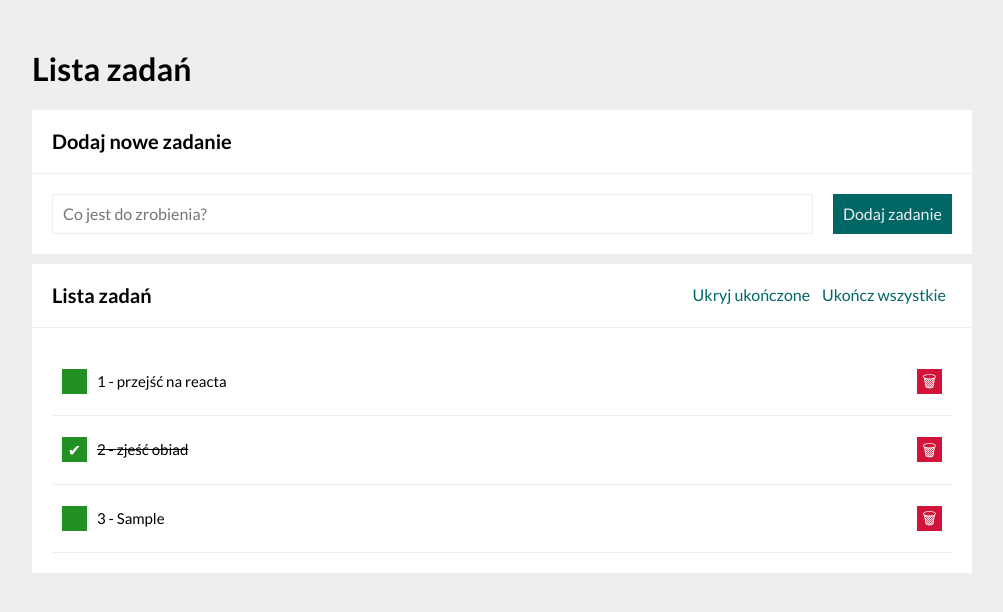
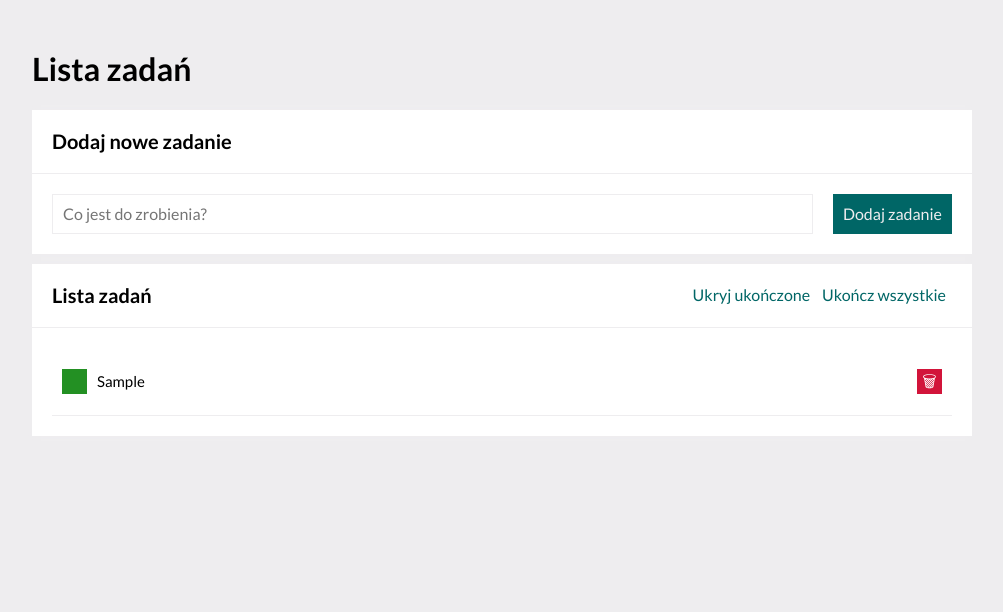
Before and after one commit to MateuszSaw/todos-list-react, a React (Create React App) app: page / in a window 1280 px wide. Both pictures are taken after typing "Sample" into the empty fields and a click on the button "Dodaj zadanie". Shown: the top 612 px of the page, without its empty margins (138-1141 px from the left). Built offline with nearby package versions, Linux system fonts and the light colour scheme.

Commit message:
saving tasks in localStorage

```diff
--- a/src/App.js
+++ b/src/App.js
@@ -1,4 +1,4 @@
-import React, { useState } from "react";
+import React, { useEffect, useState } from "react";
 import Form from "./Form";
 import Tasks from "./Tasks";
 import Buttons from "./Buttons";
@@ -6,12 +6,21 @@
 import Header from "./Header";
 import Container from "./Container";
 
+const getInitialTasks = () => {
+  const taskFromLocalStorage = localStorage.getItem("tasks");
+
+  return taskFromLocalStorage
+  ? JSON.parse(taskFromLocalStorage)
+  : [];
+};
+
 function App() {
   const [hideDone, setHideDone] = useState(false);
-  const [tasks, setTasks] = useState([
-    { id: 1, content:"przejść na reacta", done: false},
-    { id: 2, content:"zjeść obiad", done:true},
-  ]);
+  const [tasks, setTasks] = useState(getInitialTasks);
+
+ useEffect(()=> {
+  localStorage.setItem("tasks", JSON.stringify(tasks));
+ }, [tasks]);
 
   const toggleHideDone = () => {
     setHideDone (hideDone => !hideDone)
--- a/src/Tasks/index.js
+++ b/src/Tasks/index.js
@@ -15,7 +15,7 @@
           {task.done ? "✔" :""}
         </button>
         <p className ={`tasksItem__paragraph${task.done ? " tasks__content--done" :""}`}>
-          {task.id} - {task.content}
+          {task.content}
         </p>
         <button
           className="taskList__button taskList__button--delete"
```
Also changed, not shown: public/logo192.png (deleted), public/manifest.json.
